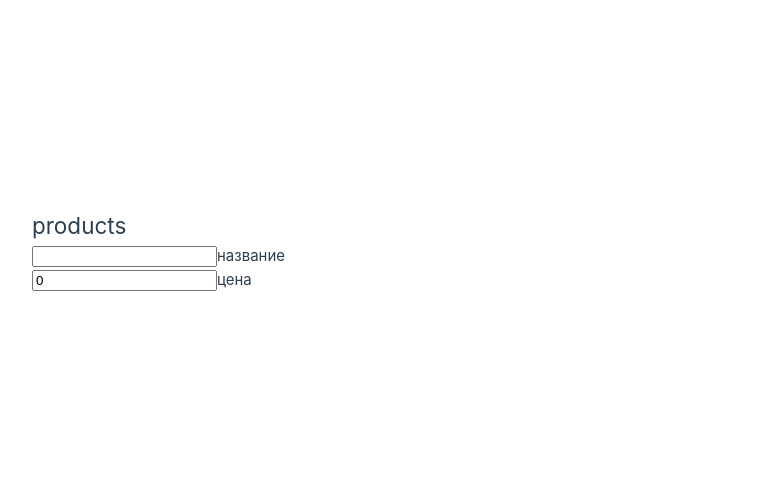
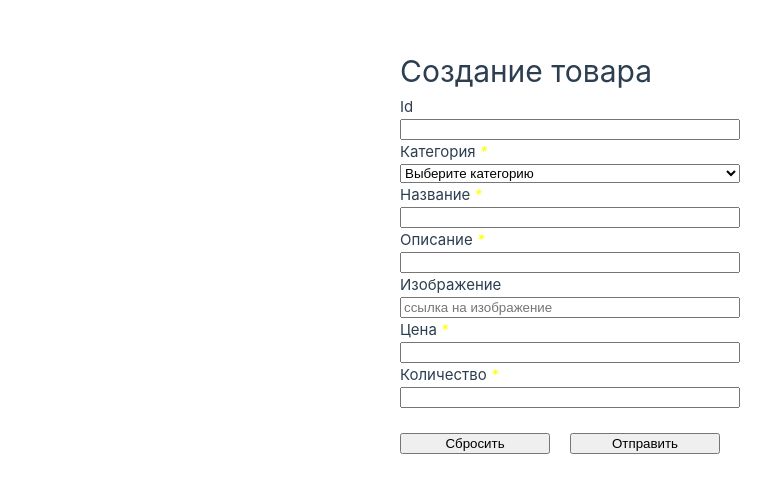
Before and after one commit to j9k3r/otus-vue, a Vue app: page /products/create in a window 1280 px wide. Shown: the part 150-642 px from the top of the page, without its empty margins (70-841 px from the left). Built offline with nearby package versions, Linux system fonts and the light colour scheme; no server answers.

Commit message:
#homework-2 добавлена форма создания продукта CreateProductForm.vue + валидация,  мелкие правки

```diff
--- a/src/App.vue
+++ b/src/App.vue
@@ -1,6 +1,8 @@
 <template>
+  <router-view></router-view>
   <div id="app">
-    <Products/>
+<!--    <Products/>-->
+
   </div>
 </template>
 
@@ -13,7 +15,7 @@ import Products from "./components/Products/Products.vue";
 export default {
   name: "App",
   components: {
-    Products
+    // Products
   }
 };
 
--- a/src/assets/main.css
+++ b/src/assets/main.css
@@ -29,7 +29,7 @@ a,
 
   #app {
     display: grid;
-    grid-template-columns: 1fr 1fr;
+    /*grid-template-columns: 1fr 1fr;*/
     padding: 0 2rem;
   }
 }
--- /dev/null
+++ b/src/components/Products/CreateProductForm.vue
@@ -0,0 +1,147 @@
+<script setup>
+import {Field, Form} from "vee-validate";
+import axios from "axios";
+import * as Yup from "yup";
+
+
+function onSubmit(values) {
+  axios.post(
+      'https://httpbin.org/post',
+      {
+        data: values
+      }
+  ).then(() => {
+    console.log('форма отправлена')
+  })
+
+  console.log(JSON.stringify(values, null, 4));
+}
+
+const schema = Yup.object().shape({
+  id: Yup.number()
+        .positive('число не должно быть отрицательным')
+        .integer('должно быть число')
+        .transform((value) => (isNaN(value) ? undefined : value)).nullable(),
+  category: Yup.string()
+        .required("Выберите категорию"),
+        // .transform((values) => {
+        //   return parseInt(values)
+        // }),
+  title: Yup.string()
+        .required('Укажите название')
+        .min(3,'минимум 3 знака'),
+  description: Yup.string()
+        .required('Укажите описание')
+        .min(10, 'минимум 10 знаков')
+        .max(250, 'максимум 250 знаков'),
+  image: Yup.string()
+        .url('не является ссылкой')
+        .nullable(),
+  price: Yup.number()
+        .required('Введите цену товара')
+        .transform((values) => {
+          return Number(values.toFixed(2))
+        })
+        .typeError('Цена должна быть числом'),
+        // .test(
+        //     'is-decimal',
+        //     'invalid decimal',
+        //     value => (value + "").match(/^\d*\.{1}\d*$/),
+        // ),
+  count: Yup.number()
+      .required('Введите количество товара'),
+});
+</script>
+
+<template>
+  <header>
+    <h1>Создание товара</h1>
+  </header>
+  <section id="create-product">
+    <Form @submit="onSubmit" :validation-schema="schema" v-slot="{ errors }">
+
+      <div class="form-row">
+        <div class="form-group col">
+          <label>Id </label>
+          <Field name="id" type="number" class="form-control" :class="{ 'is-invalid': errors.id }" />
+          <div v-show="errors.id" class="err invalid-id">{{errors.id}}</div>
+        </div>
+        <div class="form-group col">
+          <label>Категория <i>*</i> </label>
+<!--          <Field  name="category" type="text" class="form-control" :class="{ 'is-invalid': errors.category }" />-->
+          <Field id="category" as="select" name="category" class="form-control" :class="{ 'is-invalid': errors.category }">
+            <option value="">Выберите категорию</option>
+            <option :value="1">Яблоки</option>
+            <option :value="2">Бананы</option>
+            <option :value="3">Апельсины</option>
+          </Field>
+          <div v-show="errors.category" class="err invalid-category">{{errors.category}}</div>
+        </div>
+        <div class="form-group col">
+          <label>Название <i>*</i> </label>
+          <Field name="title" type="text" class="form-control" :class="{ 'is-invalid': errors.title }" />
+          <div v-show="errors.title" class="err invalid-title">{{errors.title}}</div>
+        </div>
+      </div>
+
+      <div class="form-row">
+        <div class="form-group col">
+          <label>Описание <i>*</i> </label>
+          <Field name="description" type="text" class="form-control" :class="{ 'is-invalid': errors.description }" />
+          <div v-show="errors.description" class="err invalid-description">{{errors.description}}</div>
+        </div>
+        <div class="form-group col">
+          <label>Изображение </label>
+          <Field name="image" type="text" placeholder="ссылка на изображение" class="form-control" :class="{ 'is-invalid': errors.image }" />
+          <div v-show="errors.image" class="err invalid-image">{{errors.image}}</div>
+        </div>
+      </div>
+
+      <div class="form-row">
+        <div class="form-group col">
+          <label>Цена <i>*</i></label>
+          <Field name="price" type="number" step="0.01" class="form-control" :class="{ 'is-invalid': errors.price }" />
+          <div v-show="errors.price" class="err invalid-price">{{errors.price}}</div>
+        </div>
+        <div class="form-group col">
+          <label>Количество <i>*</i></label>
+          <Field name="count" type="number" class="form-control" :class="{ 'is-invalid': errors.count }" />
+          <div v-show="errors.count" class="err invalid-count">{{errors.count}}</div>
+        </div>
+      </div>
+
+      <div class="form-action form-group">
+        <button type="submit" class="btn btn-primary mr-1">Отправить</button>
+        <button type="reset" class="btn btn-secondary">Сбросить</button>
+      </div>
+
+  </Form>
+  </section>
+</template>
+
+<style scoped>
+form {
+  .form-group {
+    display: flex;
+    flex-direction: column;
+    //justify-content: space-between;
+  }
+  .form-action {
+    margin-top: 25px;
+    flex-direction: row-reverse;;
+    button {
+      width: 150px;
+      margin-right: 20px;
+    }
+  }
+  label {
+    padding-right: 5px;
+    i {
+      color: yellow;
+    }
+  }
+  .err {
+    color: red;
+  }
+}
+</style>
--- a/src/components/Products/Products.vue
+++ b/src/components/Products/Products.vue
@@ -4,7 +4,7 @@
       <header class="header">
         <h1>products</h1>
         <p><input type="text" v-model="title" /><label>название</label></p>
-        <p><input type="number" step="0.01" min="0" v-model="price" /><label>цена</label></p>
+        <p><input type="number" step="0.01" min="0" v-model="price" /><label>максимальная цена</label></p>
       </header>
       <section class="main" v-if="!isLoaded">
         <product-list id="products" v-if="!isLoaded" :raw-products="rawProducts" :title="title" :price="price" :order="order" v-on:checked-product="updateOrder"></product-list>
--- a/src/components/Products/ProductsForm.vue
+++ b/src/components/Products/ProductsForm.vue
@@ -17,12 +17,12 @@
         <div class="form-group col">
           <label>ФИО <i>*</i> </label>
           <Field name="fio" type="text" class="form-control" :class="{ 'is-invalid': errors.fio }" />
-          <div class="invalid-feedback">{{errors.fio}}</div>
+          <div class="err invalid-feedback">{{errors.fio}}</div>
         </div>
         <div class="form-group col">
           <label>Дата рождения <i>*</i> </label>
           <Field name="dob" type="date" class="form-control" :class="{ 'is-invalid': errors.dob }" />
-          <div class="invalid-feedback">{{errors.dob}}</div>
+          <div class="err invalid-feedback">{{errors.dob}}</div>
         </div>
       </div>
 
@@ -30,17 +30,17 @@
         <div class="form-group col">
           <label>Телефон <i>*</i> </label>
           <Field name="phone" type="text" class="form-control" :class="{ 'is-invalid': errors.phone }" />
-          <div class="invalid-feedback">{{errors.phone}}</div>
+          <div class="err invalid-feedback">{{errors.phone}}</div>
         </div>
         <div class="form-group col">
           <label>Email <i>*</i> </label>
           <Field name="email" type="text" class="form-control" :class="{ 'is-invalid': errors.email }" />
-          <div class="invalid-email">{{errors.email}}</div>
+          <div class="err invalid-email">{{errors.email}}</div>
         </div>
         <div class="form-group col">
           <label>согласие на обработку <i>*</i> </label>
           <Field name="isAgree" type="checkbox" :value="false" class="form-control" :class="{ 'is-invalid': errors.isAgree }" />
-          <div class="invalid-email">{{errors.isAgree}}</div>
+          <div class="err invalid-email">{{errors.isAgree}}</div>
         </div>
       </div>
 
@@ -208,7 +208,7 @@ label {
   }
 }
 
-.is-invalid {
+.err {
   color: red;
 }
 
--- a/src/router/index.ts
+++ b/src/router/index.ts
@@ -1,5 +1,7 @@
 import { createRouter, createWebHistory } from 'vue-router'
 import HomeView from '../views/HomeView.vue'
+import CreateProductForm from "@/components/Products/CreateProductForm.vue";
+import Products from "@/components/Products/Products.vue";
 
 const router = createRouter({
   history: createWebHistory(import.meta.env.BASE_URL),
@@ -7,7 +9,12 @@ const router = createRouter({
     {
       path: '/',
       name: 'home',
-      component: HomeView
+      component: Products
+    },
+    {
+      path: '/products/create',
+      name: 'create-product',
+      component: CreateProductForm
     },
     {
       path: '/about',
```
